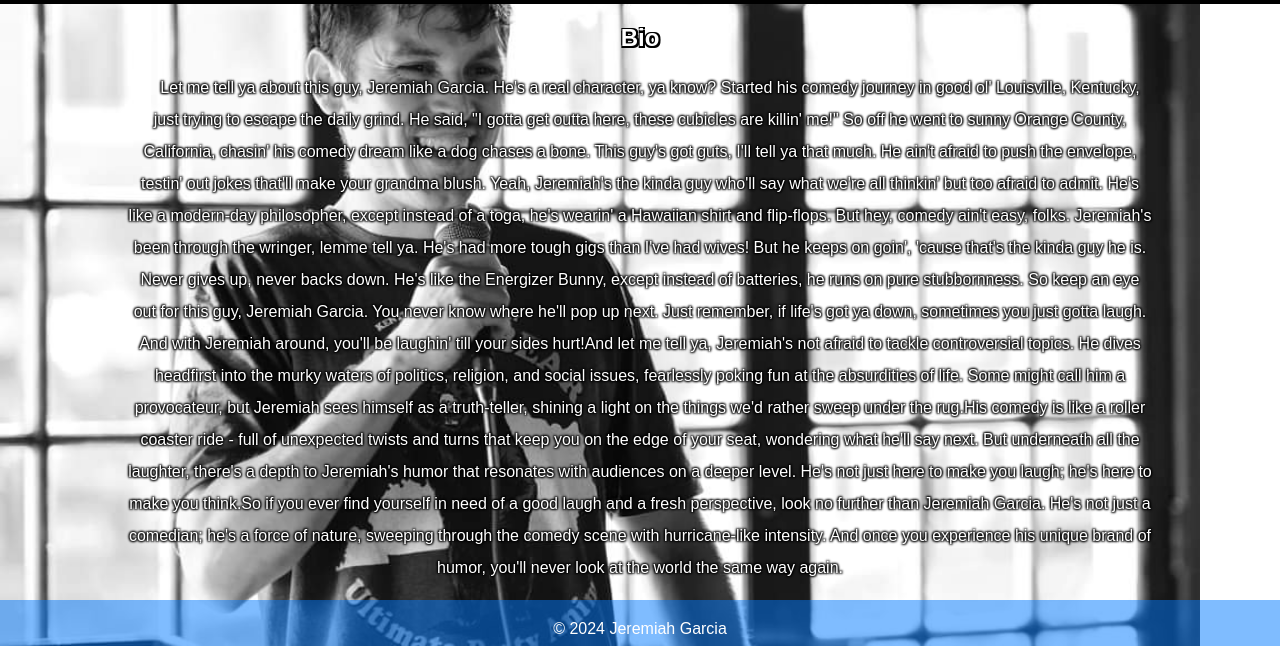
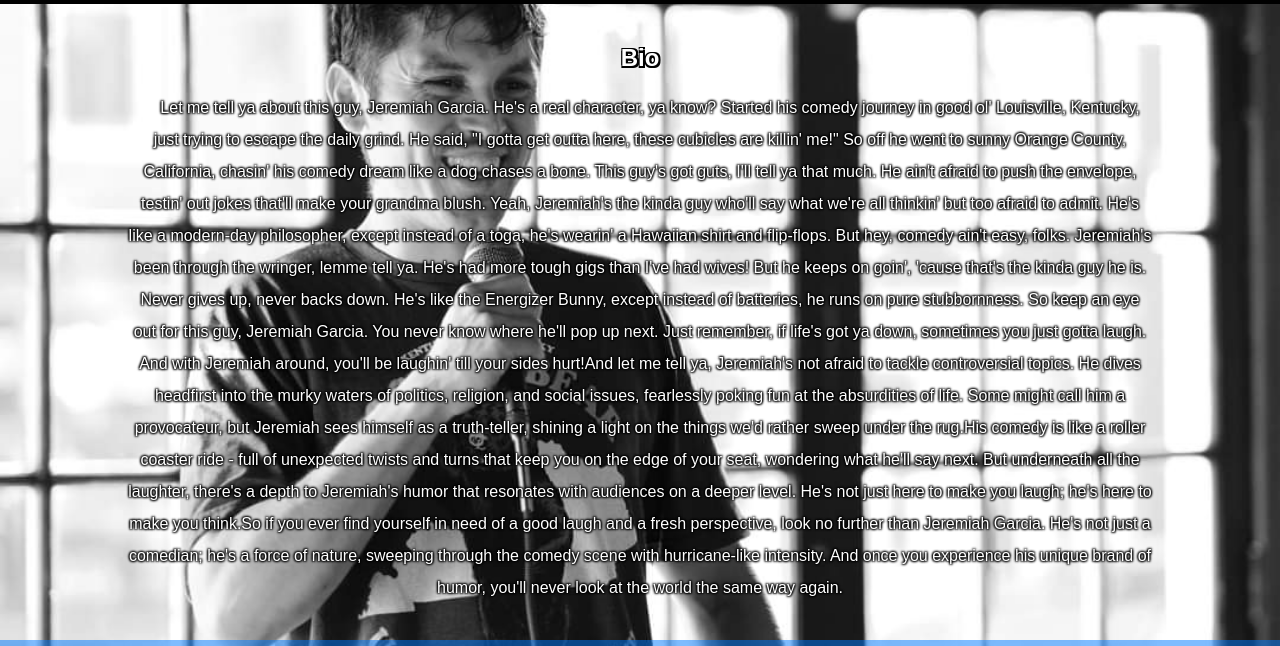
Before and after one commit to GermzCoding/GermzCoding.github.io, a plain HTML site: page index.html in a window 1280 px wide. Shown: the part 154-800 px from the top of the page. Drawn offline with Linux system fonts and the light colour scheme.

Commit message:
Update comedian website.css

```diff
--- a/comedian website.css
+++ b/comedian website.css
@@ -3,12 +3,15 @@ body {
     margin: 0;
     padding: 0;
     background-image: url('standup.jpg'); /* Background photo */
-    background-size: 1200px;
+    background-size: cover;
     background-repeat: no-repeat;
     color: #fff; /* Set text color to white for better visibility */
 }
-
-
+.container {
+    max-width: 90%;
+    margin:0 auto;
+    padding:20px
+}
 header {
     background-color: rgba(0, 123, 255, 0.5); /* Blue background with 50% opacity */
     color: white;
```
